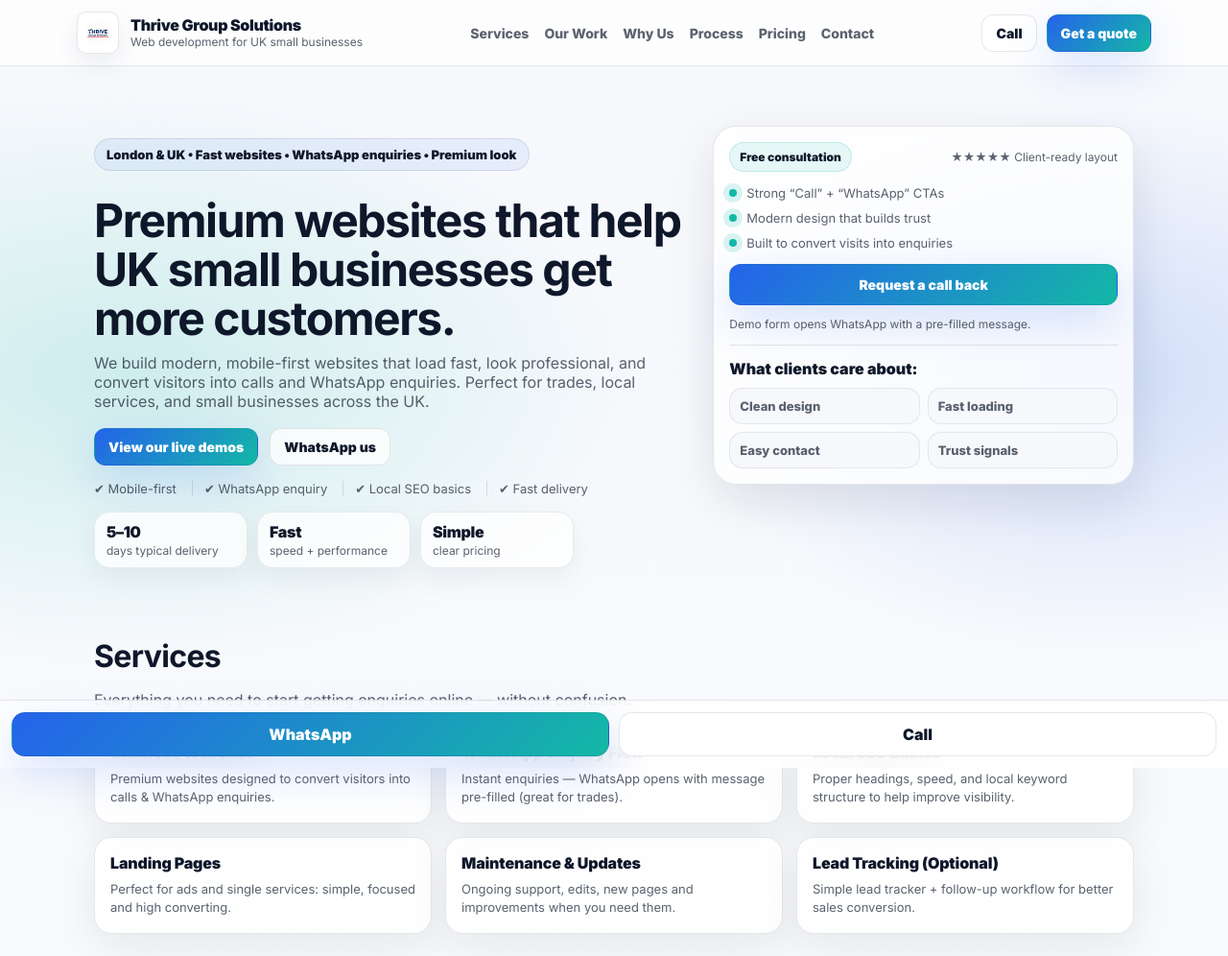
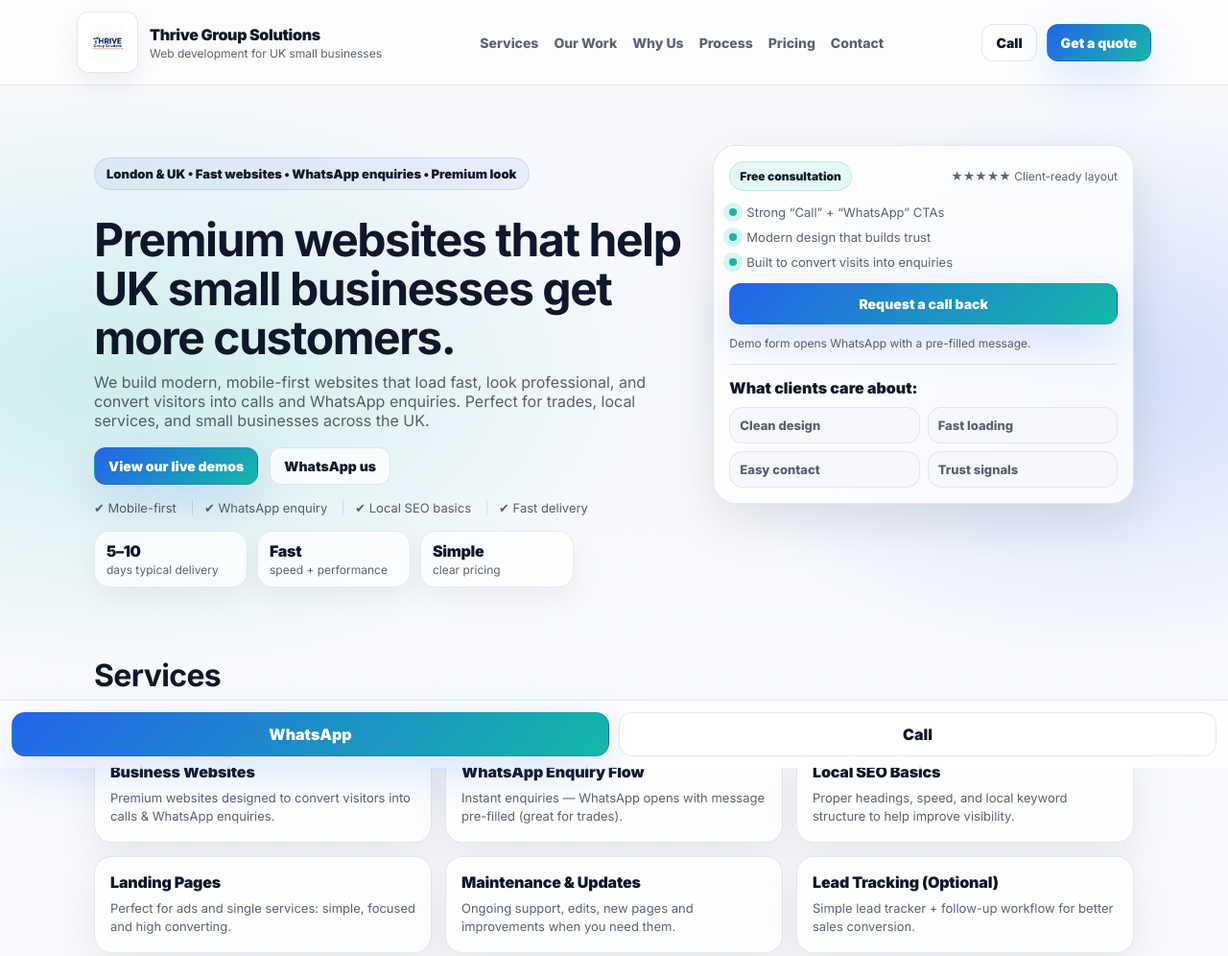
Before and after one commit to thrivegroupsolutions/testing-new-thrive-group-web, a plain HTML site: page index.html in a window 1280 px wide. Shown: the top 996 px of the page at 96% size. Drawn offline with Linux system fonts and the light colour scheme.

Commit message:
Update styles.css

```diff
--- a/styles.css
+++ b/styles.css
@@ -492,19 +492,13 @@
 }
 
 .brand__logo{
-  width: 44px;
-  height: 44px;
+  width: 64px;      /* was 44px */
+  height: 64px;     /* was 44px */
   object-fit: contain;
-  border-radius: 10px;
+  border-radius: 12px;
   background: #fff;
   border: 1px solid rgba(11,27,58,0.10);
-  padding: 4px;
+  padding: 6px;     /* was 4px */
   box-shadow: 0 10px 26px rgba(11,27,58,0.08);
   flex: 0 0 auto;
 }
-
-.brand__text{
-  display:flex;
-  flex-direction: column;
-  line-height: 1.1;
-}
```
